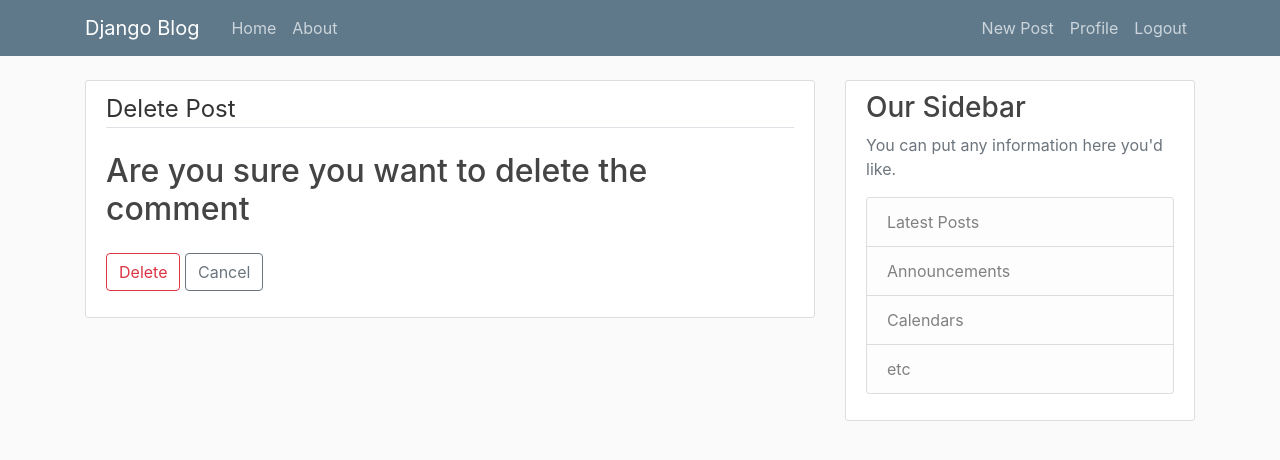
After one commit to RohitRoy741/minor, a Django app: page /post/9/comment/11/delete/ in a window 1280 px wide. The commit adds this page. Shown: the top 460 px of the page. Run offline with Django 3.2, Linux system fonts and the light colour scheme; a user stored in the database is signed in; data comes from the database, SQL or seed files in the repository; both versions use the stored data as it was after the commit; some libraries are stand-ins or nearby versions.

Commit message:
Added comment deleting facility

```diff
--- /dev/null
+++ b/blog/templates/blog/comment_confirm_delete.html
@@ -0,0 +1,16 @@
+{% extends "blog/base.html" %}
+{% block content %}
+    <div class="content-section">
+        <form method="POST">
+            {% csrf_token %}
+            <fieldset class="form-group">
+                <legend class="border-bottom mb-4">Delete Post</legend>
+                <h2>Are you sure you want to delete the comment</h2>
+            </fieldset>
+            <div class="form-group">
+                <button class="btn btn-outline-danger" type="submit">Delete</button>
+                <a href="{% url 'post-detail' object.post.id %} " class="btn btn-outline-secondary">Cancel</a>
+            </div>
+        </form>
+    </div>
+{% endblock content %}
--- a/blog/templates/blog/post_detail.html
+++ b/blog/templates/blog/post_detail.html
@@ -34,7 +34,8 @@
                 <small class="text-muted">{{ comment.date_posted }}</small>
                 {% if comment.author == user %}
                     <div>
-                        <a class="btn btn-secondary bt-sm mt-1" href="{% url 'comment-update' comment.id %}">Update</a>
+                        <a class="btn btn-secondary bt-sm mt-1" href="{% url 'comment-update' comment.post.id comment.id %}">Update</a>
+                        <a class="btn btn-danger bt-sm mt-1" href="{% url 'comment-delete' comment.post.id comment.id %}">Delete</a>
                     </div>
                 {% endif %}
             </div>
--- a/blog/urls.py
+++ b/blog/urls.py
@@ -1,16 +1,18 @@
 from . import views
 from django.urls import path
-from .views import PostListView, PostDetailView, PostCreateView, PostUpdateView, PostDeleteView, CommentCreateView, CommentUpdateView
+from .views import PostListView, PostDetailView, PostCreateView, PostUpdateView, PostDeleteView, CommentCreateView, CommentUpdateView, CommentDeleteView
 
 urlpatterns = [
     path('', PostListView.as_view(), name='blog-home'),
     path('post/<int:pk>/', PostDetailView.as_view(), name='post-detail'),
-    path('post/<int:pk>/update', PostUpdateView.as_view(), name='post-update'),
-    path('post/<int:pk>/delete', PostDeleteView.as_view(), name='post-delete'),
+    path('post/<int:pk>/update/', PostUpdateView.as_view(), name='post-update'),
+    path('post/<int:pk>/delete/', PostDeleteView.as_view(), name='post-delete'),
     path('post/new/', PostCreateView.as_view(), name='post-create'),
     path('post/<int:pk>/comment/new/',
          CommentCreateView.as_view(), name='comment-create'),
-    path('post/<int:pk>/comment/update/',
+    path('post/<int:post_pk>/comment/<int:pk>/update/',
          CommentUpdateView.as_view(), name='comment-update'),
+    path('post/<int:post_pk>/comment/<int:pk>/delete/',
+         CommentDeleteView.as_view(), name='comment-delete'),
     path('about/', views.about, name='blog-about'),
 ]
--- a/blog/views.py
+++ b/blog/views.py
@@ -85,3 +85,14 @@ class CommentUpdateView(LoginRequiredMixin, UserPassesTestMixin, UpdateView):
         if self.request.user == comment.author:
             return True
         return False
+
+
+class CommentDeleteView(LoginRequiredMixin, UserPassesTestMixin, DeleteView):
+    model = Comment
+    success_url = '/'
+
+    def test_func(self):
+        comment = self.get_object()
+        if self.request.user == comment.author:
+            return True
+        return False
```
Also changed, not shown: db.sqlite3.
